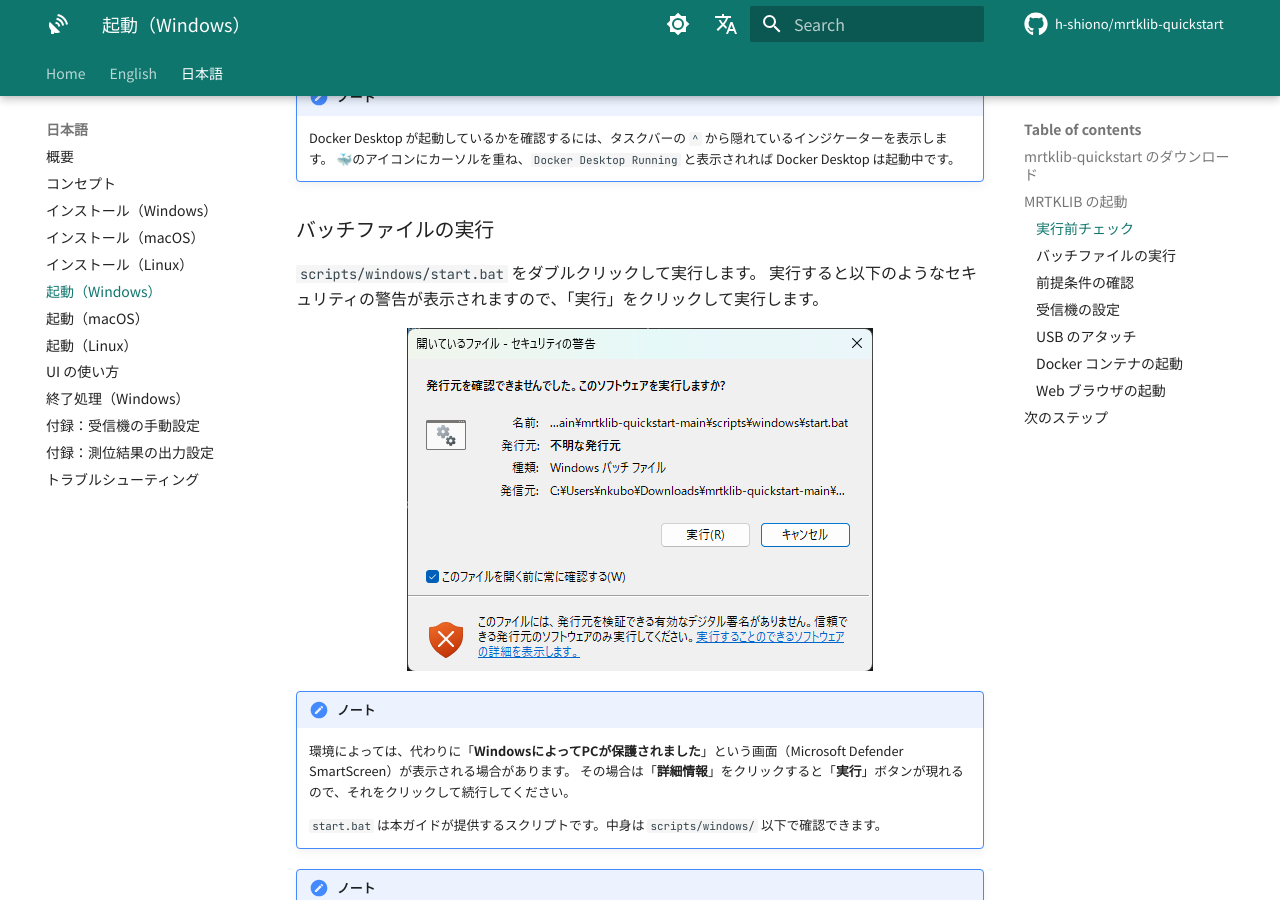
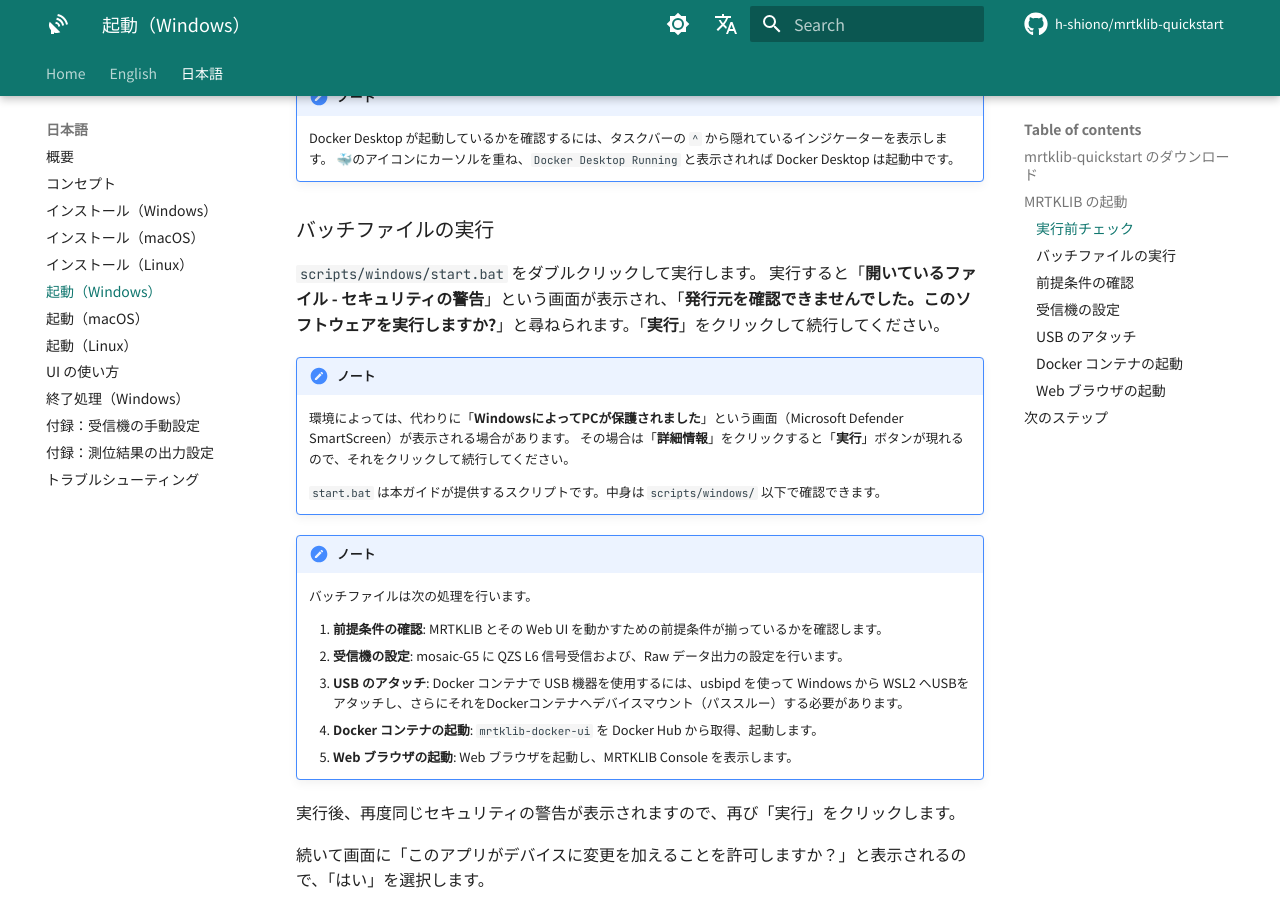
Before and after one commit to h-shiono/mrtklib-quickstart, an MkDocs documentation site: the page built from docs/ja/30-run-windows.md, in a window 1280 px wide and 900 px high, scrolled down 1116 px. Built offline with MkDocs 1.6.1 and Material for MkDocs 9.7.7, drawn with Linux system fonts in a browser that asks for light colours; comment, search, counter and statistics services are not loaded.

Commit message:
Describe the security warning instead of screenshotting it
The screenshot of Windows' "Open File - Security Warning" showed the source
path of the machine it was captured on, which put a field tester's Windows
account name into a public site.

The picture was carrying almost nothing: the dialog is stock Windows, the
prose beside it already said which button to click, and the very next
paragraph handles the SmartScreen variant of the same situation with no
screenshot at all. Naming the dialog and its message keeps the only thing
the image provided -- letting a reader confirm they are looking at the right
window.

It also fixes something the shared image could not: the screenshot was of a
Japanese-language dialog and was used on the English page too. Each language
now quotes the wording its own Windows shows.

Removing the file stops the site serving it. The blob stays in this
repository's history, and force-pushing it away would not help while a fork
exists -- GitHub keeps objects reachable across a fork network -- so it is
left alone deliberately.

Co-Authored-By: Claude Opus 5 (1M context) <noreply@anthropic.com>

```diff
--- a/docs/ja/30-run-windows.md
+++ b/docs/ja/30-run-windows.md
@@ -35,9 +35,7 @@
 ### バッチファイルの実行 {#sec-win-mrtklib-run-batch}
 
 `scripts/windows/start.bat` をダブルクリックして実行します。
-実行すると以下のようなセキュリティの警告が表示されますので、「実行」をクリックして実行します。
-
-![](../assets/img/windows/exec-batch-warning.png)
+実行すると「**開いているファイル - セキュリティの警告**」という画面が表示され、「**発行元を確認できませんでした。このソフトウェアを実行しますか?**」と尋ねられます。「**実行**」をクリックして続行してください。
 
 !!! note "ノート"
 
```
Also changed, not shown: docs/en/30-run-windows.md (+1 -3 lines), docs/assets/img/windows/exec-batch-warning.png (deleted).
